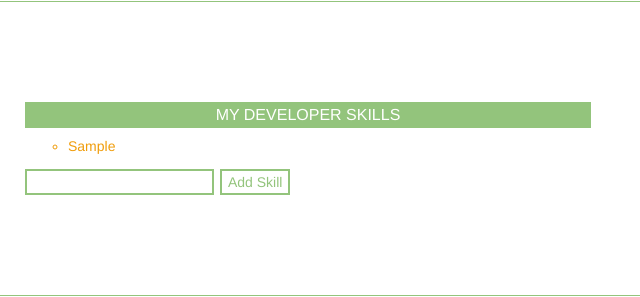
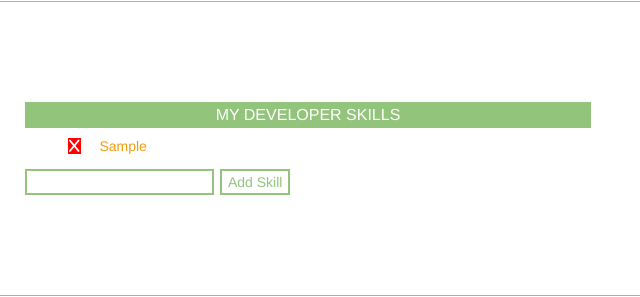
Before and after one commit to h1n3s1ght/dev-skills-lab, a plain HTML site: page index.html in a window 1280 px wide. Both pictures are taken after typing "Sample" into the empty fields and a click on the button "Add Skill". Shown: the part 255-552 px from the top of the page, 332-972 px from the left. Drawn offline with nearby package versions, Linux system fonts and the light colour scheme.

Commit message:
add CSS Elements

```diff
--- a/css/style.css
+++ b/css/style.css
@@ -35,8 +35,16 @@ li::before{
 
 li {
     margin: 3px;
-    list-style-type: circle;
+    list-style-type: none;
     color: #f09d0c;
+}
+i {
+    margin-right: 15px;
+    color: white;
+    background-color: red;
+    padding: 1px;
+    align-content: left;
+
 }
 
 li:hover {
--- a/index.html
+++ b/index.html
@@ -8,6 +8,8 @@
       integrity="sha256-FgpCb/KJQlLNfOu91ta32o/NMZxltwRo8QtmkMRdAu8="
       crossorigin="anonymous"
     ></script>
+    <script src="https://kit.fontawesome.com/e60a382c1f.js" crossorigin="anonymous"></script>
+
     <link
       rel="stylesheet"
       href="https://maxcdn.bootstrapcdn.com/bootstrap/3.3.6/css/bootstrap.min.css"
@@ -30,7 +32,7 @@
       </ul>
       <div class="newInput">
         <input type="text" class="textInput" />
-        <button class="addSkills">Add Skill</button>
+        <button type="submit" class="addSkills">Add Skill</button>
       </div>
     </div>
   </body>
--- a/js/script.js
+++ b/js/script.js
@@ -9,7 +9,7 @@ $(document).ready(function () {
   $(".addSkills").click(function () {
     var string = $(".textInput").val();
     $(".mySkills").append(
-      `<li class='liSkills'>${string}</li>`
+      `<li class='liSkills'><i class="fa-solid fa-x"></i> ${string}</li>`
     );
     console.log(string);
   });
```
